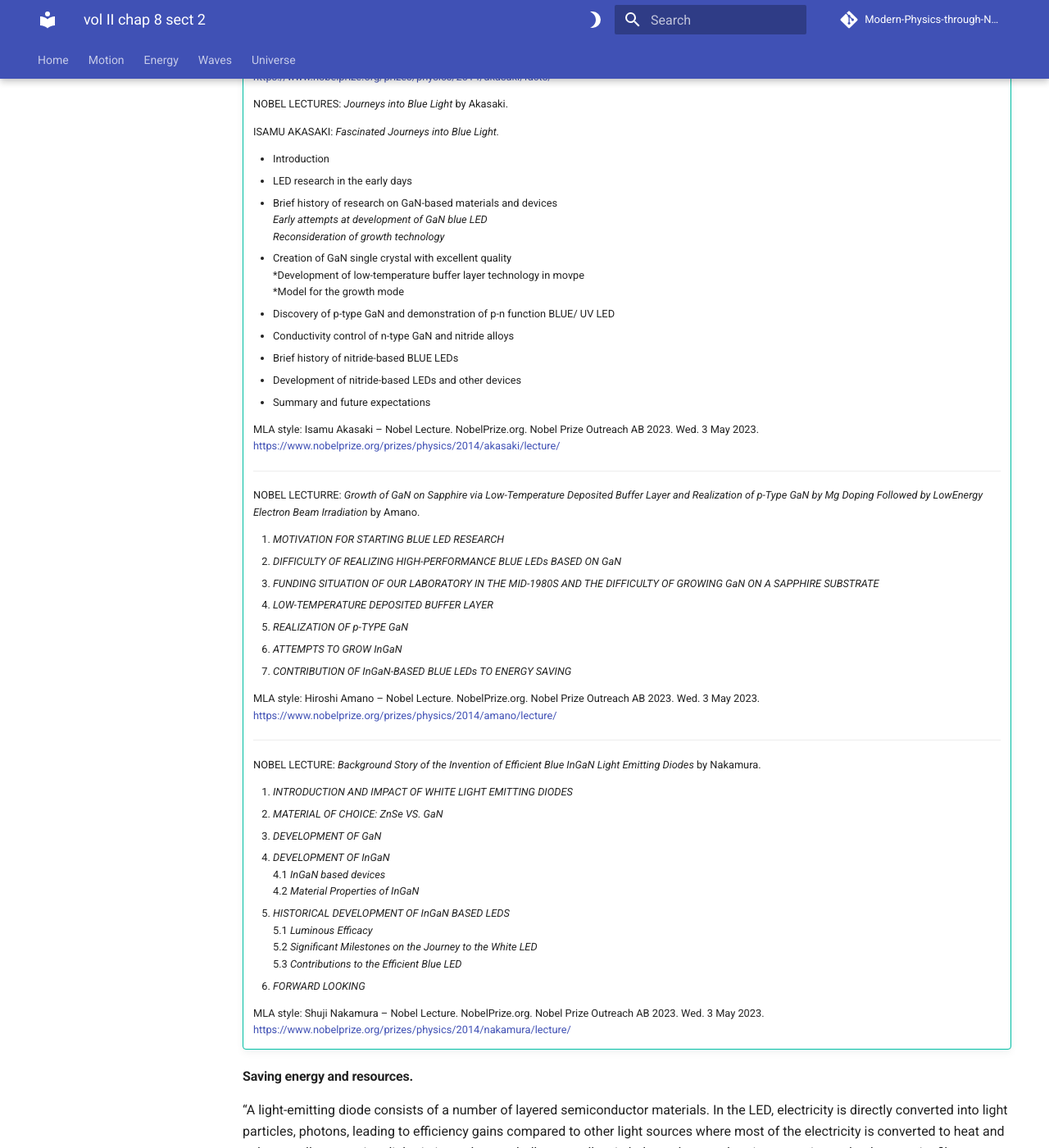
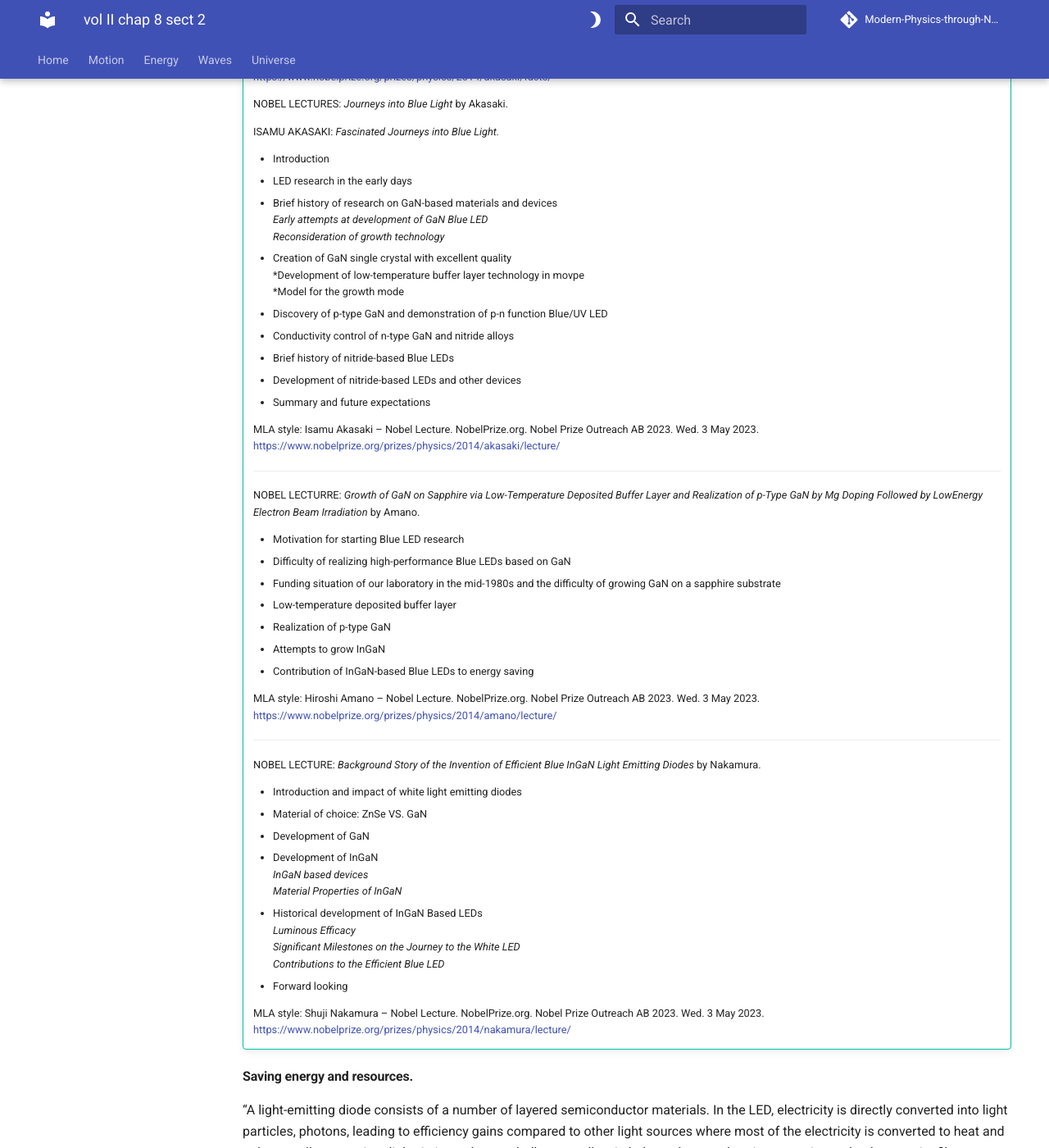
Before and after one commit to modphysnobel/modphysnobel.github.io, an MkDocs documentation site: the page built from docs/vol-II/vol-II-chap-8-sect-2.md, in a window 1280 px wide and 1400 px high, scrolled down 5584 px. Shown: the whole window at 82% size. Built offline with MkDocs 1.6.1 and Material for MkDocs 9.7.7, drawn with Linux system fonts in a browser that asks for light colours; some web fonts are replaced; comment, search, counter and statistics services are not loaded.

Commit message:
Update vol-II-chap-8-sect-2.md

```diff
--- a/docs/vol-II/vol-II-chap-8-sect-2.md
+++ b/docs/vol-II/vol-II-chap-8-sect-2.md
@@ -148,14 +148,14 @@
 	- Introduction
 	- LED research in the early days
 	- Brief history of research on GaN-based materials and devices <br>
-		*Early attempts at development of GaN blue LED* <br>
+		*Early attempts at development of GaN Blue LED* <br>
 		*Reconsideration of growth technology* <br>
 	- Creation of GaN single crystal with excellent quality <br>
 		*Development of low-temperature buffer layer technology in movpe<br>
 		*Model for the growth mode<br>
-	- Discovery of p-type GaN and demonstration of p-n function BLUE/ UV LED
+	- Discovery of p-type GaN and demonstration of p-n function Blue/UV LED
 	- Conductivity control of n-type GaN and nitride alloys
-	- Brief history of nitride-based BLUE LEDs
+	- Brief history of nitride-based Blue LEDs
 	- Development of nitride-based LEDs and other devices
 	- Summary and future expectations
 
@@ -165,13 +165,14 @@
 
 	NOBEL LECTURRE: *Growth of GaN on Sapphire via Low-Temperature Deposited Buffer Layer and Realization of p-Type GaN by Mg Doping Followed by LowEnergy Electron Beam Irradiation* by Amano.
 
-	1.	*MOTIVATION FOR STARTING BLUE LED RESEARCH*
-	2.	*DIFFICULTY OF REALIZING HIGH-PERFORMANCE BLUE LEDs BASED ON GaN*
-	3.	*FUNDING SITUATION OF OUR LABORATORY IN THE MID-1980S AND THE DIFFICULTY OF GROWING GaN ON A SAPPHIRE SUBSTRATE*
-	4.	*LOW-TEMPERATURE DEPOSITED BUFFER LAYER*
-	5.	*REALIZATION OF p-TYPE GaN*
-	6.	*ATTEMPTS TO GROW InGaN*
-	7.	*CONTRIBUTION OF InGaN-BASED BLUE LEDs TO ENERGY SAVING*
+	- Motivation for starting Blue LED research
+	- Difficulty of realizing high-performance Blue LEDs based on GaN
+	- Funding situation of our laboratory in the mid-1980s and the difficulty of growing GaN on a sapphire substrate
+	- Low-temperature deposited buffer layer
+	- Realization of p-type GaN
+	- Attempts to grow InGaN
+	- Contribution of InGaN-based Blue LEDs to energy saving
+
 
 	MLA style: Hiroshi Amano – Nobel Lecture. NobelPrize.org. Nobel Prize Outreach AB 2023. Wed. 3 May 2023. https://www.nobelprize.org/prizes/physics/2014/amano/lecture/
 
@@ -179,17 +180,18 @@
 
 	NOBEL LECTURE: *Background Story of the Invention of Efficient Blue InGaN Light Emitting Diodes* by Nakamura.
 
-	1.	*INTRODUCTION AND IMPACT OF WHITE LIGHT EMITTING DIODES*
-	2.	*MATERIAL OF CHOICE: ZnSe VS. GaN*
-	3.	*DEVELOPMENT OF GaN*
-	4.	*DEVELOPMENT OF InGaN* <br>
-		4.1	*InGaN based devices*<br>
-		4.2	*Material Properties of InGaN*
-	5.	*HISTORICAL DEVELOPMENT OF InGaN BASED LEDS* <br>
-		5.1	*Luminous Efficacy* <br>
-		5.2	*Significant Milestones on the Journey to the White LED* <br>
-		5.3	*Contributions to the Efficient Blue LED*
-	6.	*FORWARD LOOKING*
+	- Introduction and impact of white light emitting diodes
+	- Material of choice: ZnSe VS. GaN
+	- Development of GaN
+	- Development of InGaN <br>
+		*InGaN based devices*<br>
+		*Material Properties of InGaN*
+	- Historical development of InGaN Based LEDs <br>
+		*Luminous Efficacy* <br>
+		*Significant Milestones on the Journey to the White LED* <br>
+		*Contributions to the Efficient Blue LED*
+	- Forward looking
+
 
 	MLA style: Shuji Nakamura – Nobel Lecture. NobelPrize.org. Nobel Prize Outreach AB 2023. Wed. 3 May 2023. https://www.nobelprize.org/prizes/physics/2014/nakamura/lecture/
 
```
